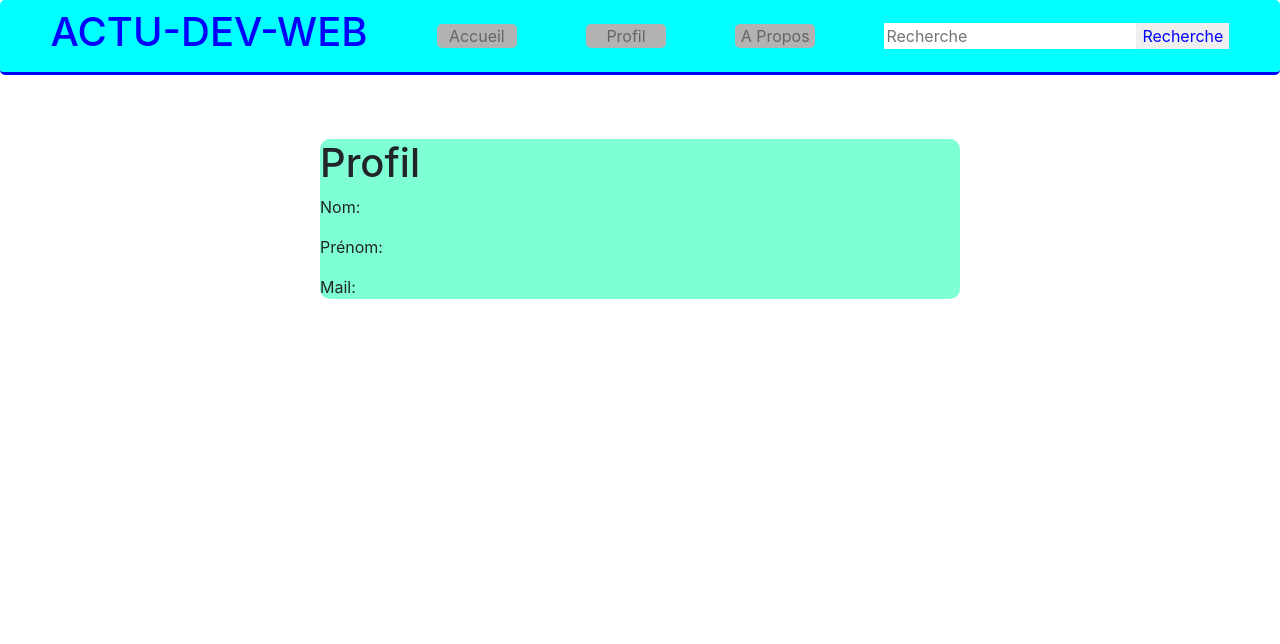
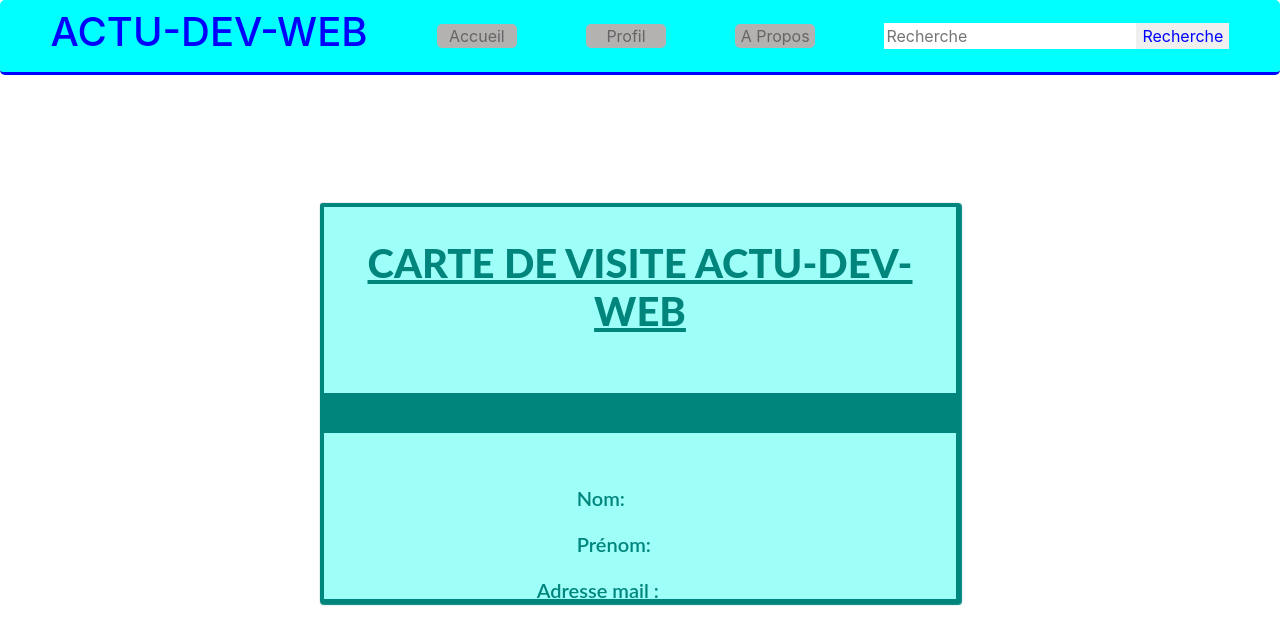
Before and after one commit to StephDM06/reseau-social, a Vue app: page /profil in a window 1280 px wide. Shown: the top 644 px of the page. Built offline with nearby package versions, Linux system fonts and the light colour scheme; no server answers.

Commit message:
derniere modif eliot style 16h

```diff
--- a/src/components/RecupProfil.vue
+++ b/src/components/RecupProfil.vue
@@ -1,12 +1,13 @@
 <template>
   <div id="main-profil">
     <section id="profil">
-      <h1>Profil</h1>
+      <h1>CARTE DE VISITE ACTU-DEV-WEB</h1>
     </section>
+    <div class="rect">.</div>
     <section id="donnees">
       <p>Nom: {{ nom }}</p>
       <p>Prénom: {{ prenom }}</p>
-      <p>Mail: {{ mail }}</p>
+      <p class="mailmail">Adresse mail : {{ mail }}</p>
     </section>
   </div>
 </template>
@@ -21,3 +22,59 @@ const ProfilData = {
 };
 export default ProfilData;
 </script>
+
+<style>
+#profil {
+  font-family: lato;
+  text-align: center;
+  padding-top: 5%;
+}
+#donnees {
+  font-family: lato;
+  width: 350px;
+  text-align: left;
+  margin-left: 40%;
+  padding-top: 100px;
+}
+#main-profil {
+  font-display: flex;
+  text-align: center;
+  width: 50%;
+  height: 400px;
+  margin-left: 25%;
+  margin-top: 10%;
+  background-color: #9efff9;
+  border: solid 4px #00857d;
+  border-radius: 3px;
+  box-shadow: 1px 1px 1px 1px #00857d;
+}
+
+#profil h1 {
+  color: #00857d;
+  font-weight: 800;
+  text-decoration: underline;
+}
+
+#donnees p {
+  display: flex;
+  text-align: center;
+  color: #00857d;
+  font-size: 20px;
+  font-weight: 600;
+}
+
+.mailmail {
+  position: relative;
+
+  right: 40px;
+}
+
+.rect {
+  color: #00857d;
+  display: flex;
+  background: #00857d;
+  height: 40px;
+  position: relative;
+  top: 50px;
+}
+</style>
--- a/src/views/Profil.vue
+++ b/src/views/Profil.vue
@@ -59,12 +59,18 @@ export default ProfilDonnees;
   padding-top: 20px;
 }
 #main-profil {
-  font-display: block;
-  justify-content: center;
+  font-display: flex;
+  text-align: center;
   width: 50%;
+  height: 400px;
   margin-left: 25%;
-  margin-top: 5%;
-  background-color: aquamarine;
-  border-radius: 10px;
+  margin-top: 10%;
+  background-color: #9efff9;
+  border: solid 4px #00857d;
+  border-radius: 3px;
+}
+
+#profil h1 {
+  color: red;
 }
 </style>
--- a/src/views/filActu.vue
+++ b/src/views/filActu.vue
@@ -46,7 +46,7 @@
           <div class="main-comment">
             <button @click="showcomment = index">commenter</button>
             <button @click="addcomment(element._id)">
-              poster: {{ element.comments.length }}
+              poster: {{ element.content.length }}
             </button>
             <textarea
               name=""
@@ -125,6 +125,7 @@ const DataPost = {
       this.posts = data.posts;
     },
     getNewPost() {
+      this.verifToken();
       //Attribution des valeurs du nouveau post title et content
       // if (this.title == "" && this.content == "") {
       //   return alert("veuillez remplir les champs");
```
